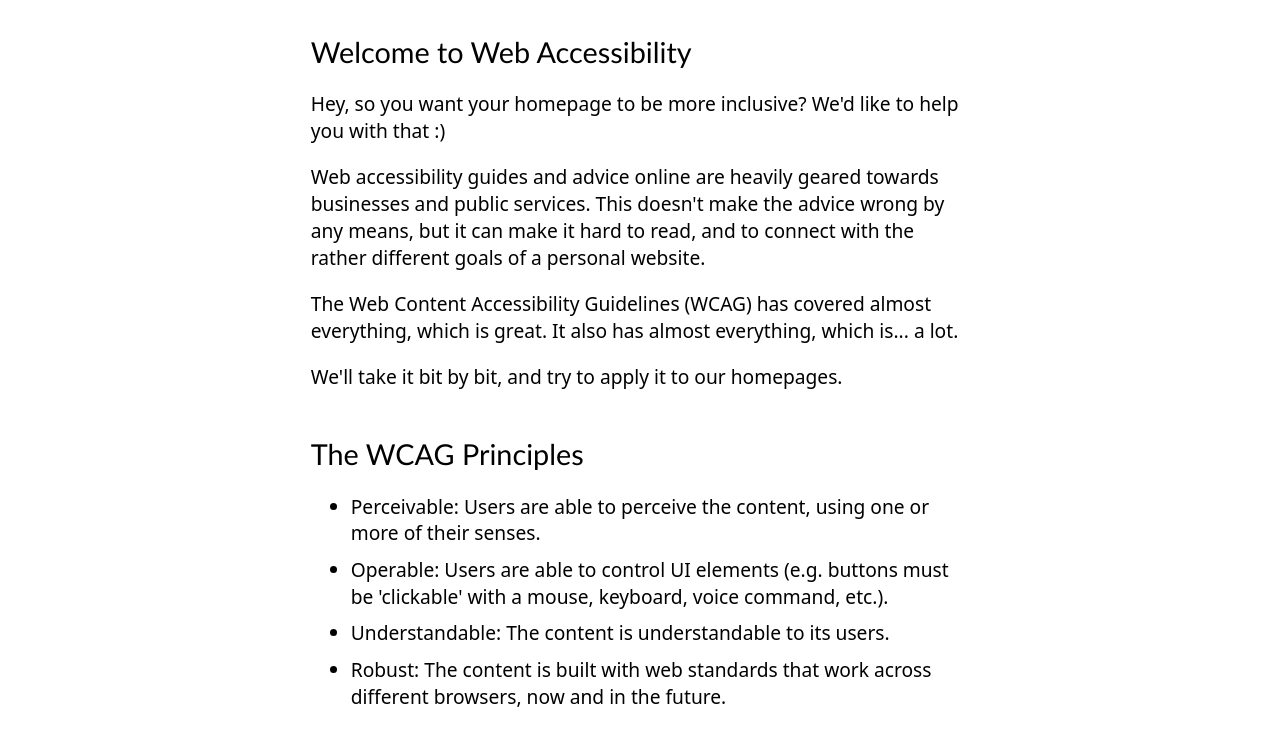
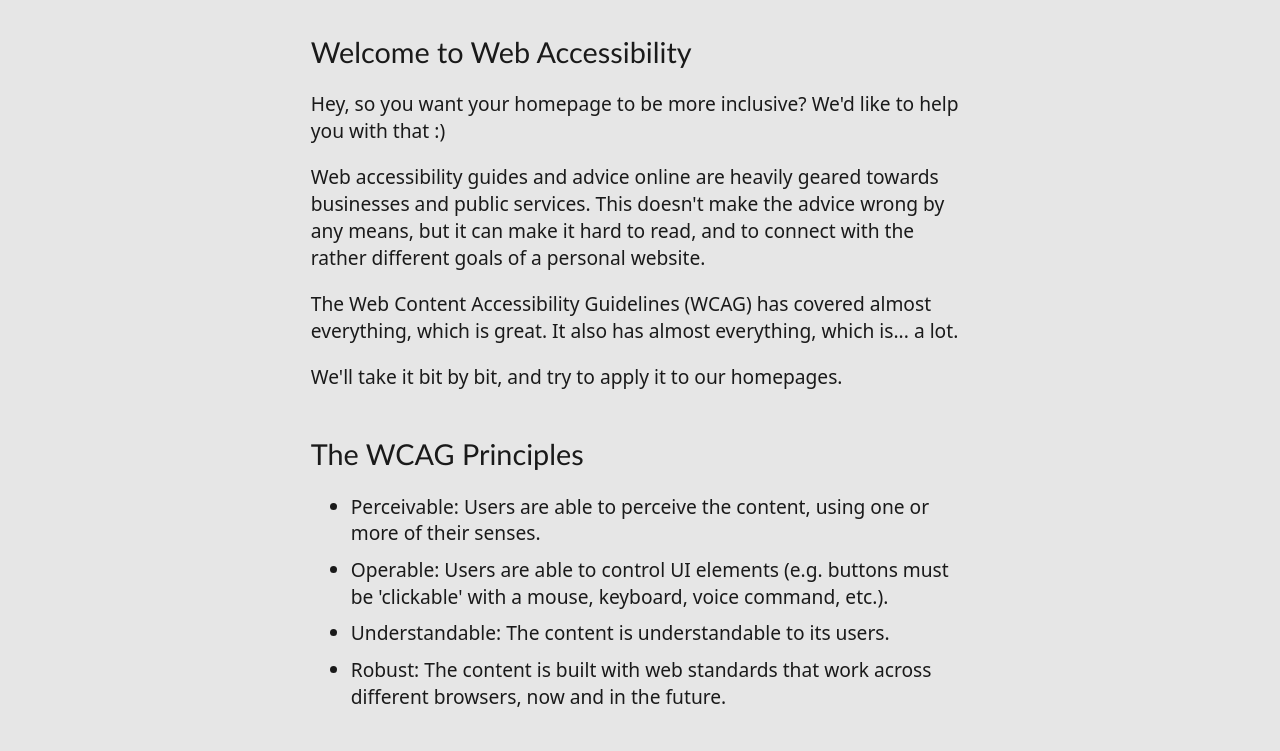
Before and after one commit to sarajw/whimsica11y, an Eleventy site: page index.md in a window 1280 px wide. Shown: the part 73-824 px from the top of the page. Built offline with nearby package versions, Linux system fonts and the light colour scheme; Eleventy itself is replaced by a stand-in of ours; files that its build step writes are made by us from their sources.

Commit message:
color-mix background-color and color

```diff
--- a/style.css
+++ b/style.css
@@ -5,6 +5,8 @@
   font-family: system-ui, sans-serif;
   font-size: 1.2rem;
   line-height: 1.4;
+  color: color-mix(in srgb, Canvas 10%, CanvasText);
+  background-color: color-mix(in srgb, Canvas 90%, CanvasText);
 }
 main {
   width: min(calc(100% - 2rem), 60ch);
```
Also changed, not shown: 1 other file.
